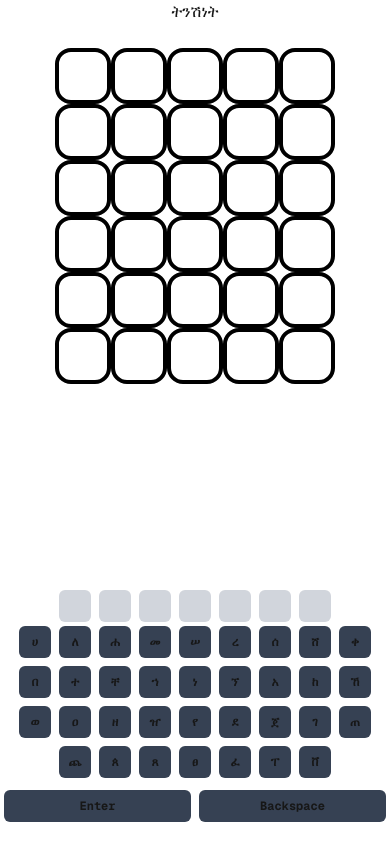
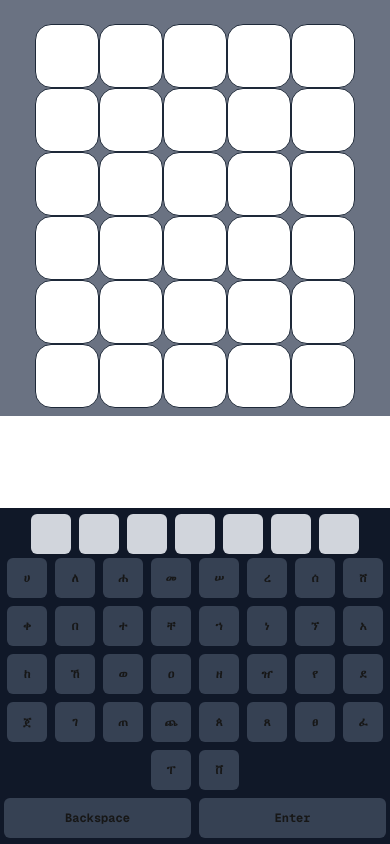
Before and after one commit to samuelwondimu/adeyspace, a Next.js app: page / in a window 390 px wide. Built offline with nearby package versions, Linux system fonts and the light colour scheme.

Commit message:
fix mobile responisveness

```diff
--- a/src/components/wordle/amharic-keyboard.tsx
+++ b/src/components/wordle/amharic-keyboard.tsx
@@ -104,7 +104,7 @@ function AmharicKeyboard({
     <button
       className={`
         flex items-center justify-center m-0.5 rounded-md font-bold
-        w-8 h-8 sm:w-10 sm:h-10 text-xs sm:text-sm
+        w-10 h-10 sm:w-10 sm:h-10 text-xs sm:text-sm
         ${
           disabled
             ? "bg-gray-600 text-gray-300 cursor-not-allowed"
@@ -160,13 +160,13 @@ function AmharicKeyboard({
         ))}
       </div>
       {/* Control Row: Enter, Backspace - Always visible */}
-      <div className="flex justify-center my-1 mt-2 w-full">
-        <Key value="Enter" onClick={onEnter} className="flex-grow mx-1" />
+      <div className="flex justify-center w-full mt-1">
         <Key
           value="Backspace"
           onClick={onBackspace}
           className="flex-grow mx-1"
         />
+        <Key value="Enter" onClick={onEnter} className="flex-grow mx-1" />
       </div>
     </div>
   );
--- a/src/components/wordle/index.tsx
+++ b/src/components/wordle/index.tsx
@@ -57,7 +57,7 @@ function LetterBox({ letter, green, yellow }: LetterBoxProps) {
 
   return (
     <div
-      className={`w-14 md:w-24 h-14 md:h-24 border-4 rounded-2xl border-black text-black text-3xl font-bold flex items-center justify-center ${boxColor}`}
+      className={`w-16 md:w-24 h-16 md:h-24 border rounded-2xl border-gray-800 text-black text-3xl font-bold flex items-center justify-center ${boxColor}`}
     >
       {letter}
     </div>
@@ -177,10 +177,9 @@ function Wordle() {
   }, []);
 
   return (
-    <div className="flex flex-col h-screen overflow-hidden items-center justify-center">
-      {correctWord}
+    <div className="flex flex-col overflow-hidden items-center justify-center bg-gray-500">
       {/* Scrollable Word List Area */}
-      <div className="flex-1 overflow-y-auto p-2 mt-4">
+      <div className="flex-1 overflow-hidden p-2 mt-4 ">
         {guessWords.map((word, index) => {
           if (index === wordCount) {
             return (
@@ -206,7 +205,7 @@ function Wordle() {
       </div>
 
       {/* Fixed Keyboard at Bottom */}
-      <div className="sticky bottom-0 z-10 py-4">
+      <div className="fixed bottom-0 z-10 py-1 bg-gray-900">
         <AmharicKeyboard
           onKeyPress={(key) => handleAlphabetical(key)}
           onBackspace={handleBackspace}
```
